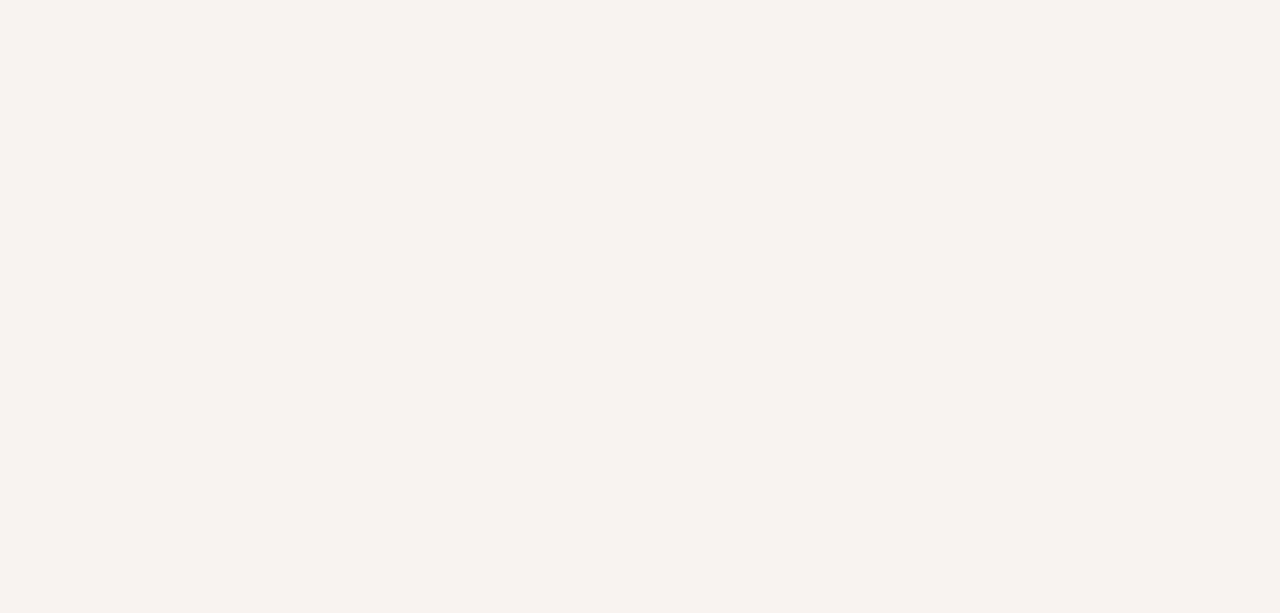
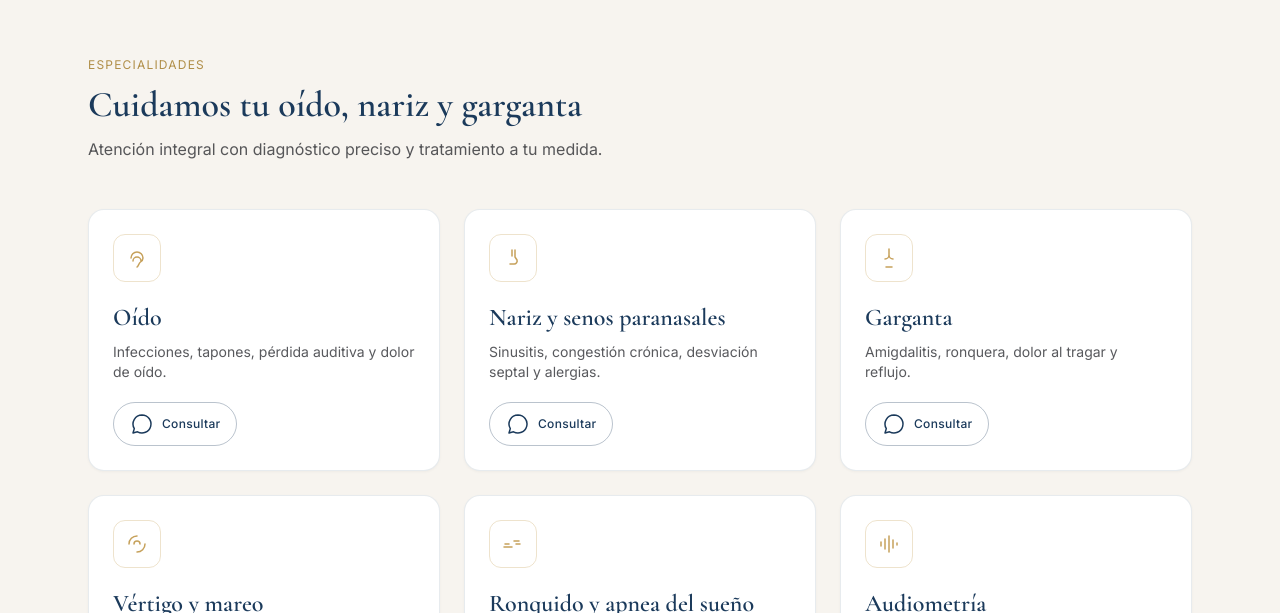
Before and after one commit to hcruzmulet-lab/DrRodolfoSuarez, a Next.js app: page / in a window 1280 px wide. Shown: the part 1667-2280 px from the top of the page. Before the commit the page ends 1612 px from the top, so only its background shows below. Built offline with nearby package versions, Linux system fonts and the light colour scheme.

Commit message:
feat: add services section with per-service WhatsApp CTAs

```diff
--- a/app/page.tsx
+++ b/app/page.tsx
@@ -2,6 +2,7 @@ import { Navbar } from "@/components/sections/Navbar";
 import { Hero } from "@/components/sections/Hero";
 import { TrustBar } from "@/components/sections/TrustBar";
 import { About } from "@/components/sections/About";
+import { Services } from "@/components/sections/Services";
 
 export default function Home() {
   return (
@@ -10,6 +11,7 @@ export default function Home() {
       <Hero />
       <TrustBar />
       <About />
+      <Services />
     </>
   );
 }
--- /dev/null
+++ b/components/sections/Services.tsx
@@ -0,0 +1,32 @@
+import { Section } from "@/components/ui/Section";
+import { Card } from "@/components/ui/Card";
+import { Icon } from "@/components/ui/Icon";
+import { WhatsAppButton } from "@/components/ui/WhatsAppButton";
+import { Reveal } from "@/components/ui/Reveal";
+import { services } from "@/content";
+
+export function Services() {
+  return (
+    <Section id="servicios" className="bg-hueso">
+      <div className="max-w-2xl">
+        <p className="text-xs uppercase tracking-widest text-dorado-600">Especialidades</p>
+        <h2 className="mt-3 font-serif text-4xl font-semibold text-azul">Cuidamos tu oído, nariz y garganta</h2>
+        <p className="mt-3 text-tinta/70">Atención integral con diagnóstico preciso y tratamiento a tu medida.</p>
+      </div>
+      <div className="mt-12 grid gap-6 sm:grid-cols-2 lg:grid-cols-3">
+        {services.map((s) => (
+          <Reveal key={s.id}>
+            <Card className="flex h-full flex-col">
+              <span className="flex h-12 w-12 items-center justify-center rounded-xl border border-dorado/30 text-dorado">
+                <Icon name={s.icon} />
+              </span>
+              <h3 className="mt-5 font-serif text-2xl font-semibold text-azul">{s.title}</h3>
+              <p className="mt-2 flex-1 text-sm text-tinta/70">{s.desc}</p>
+              <WhatsAppButton message={s.waMessage} variant="ghost" className="mt-5 self-start !py-2 !px-4 text-xs">Consultar</WhatsAppButton>
+            </Card>
+          </Reveal>
+        ))}
+      </div>
+    </Section>
+  );
+}
```
